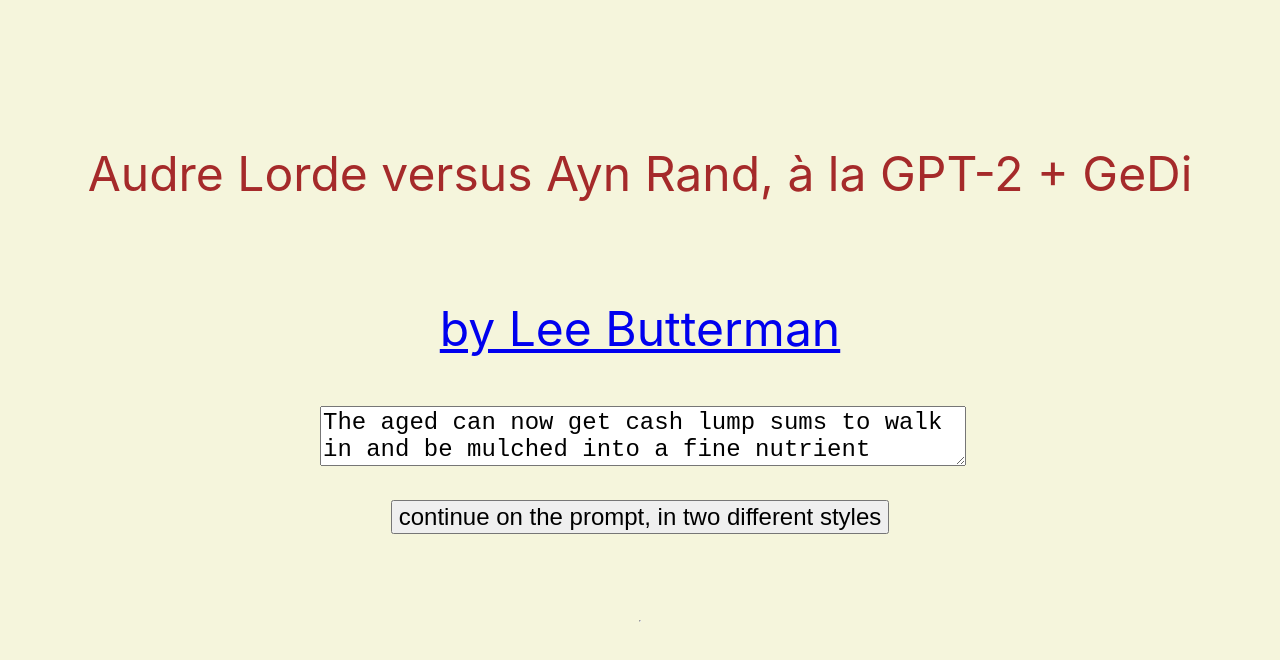
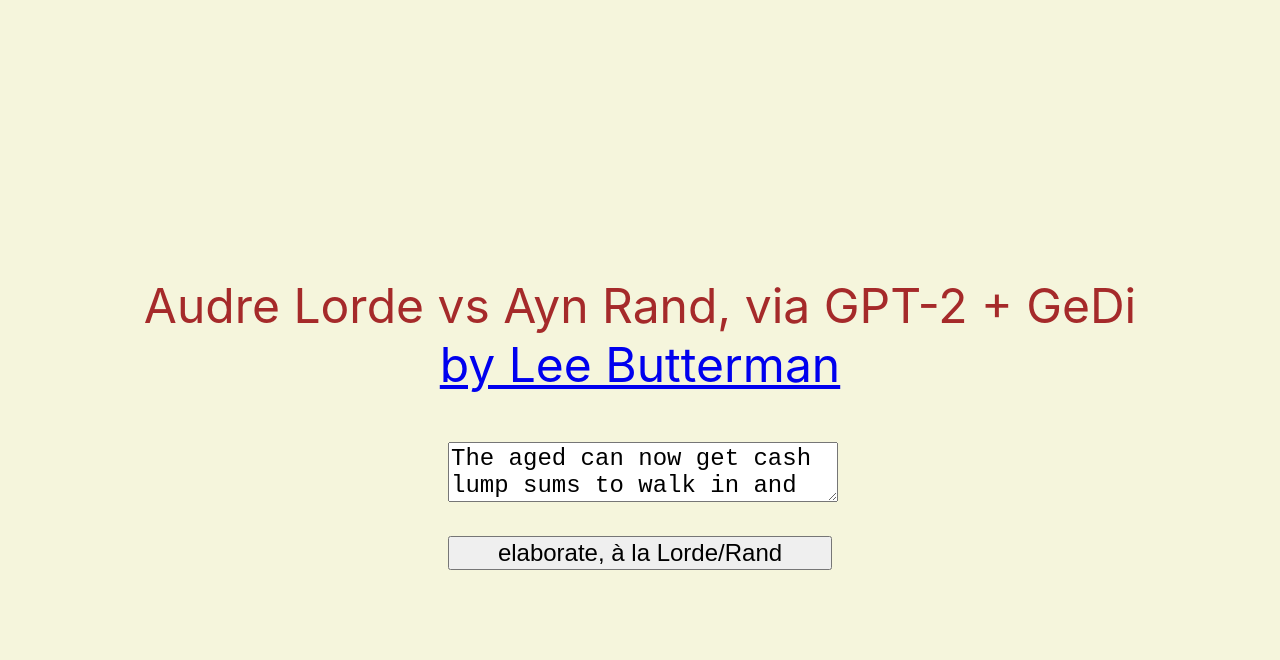
Before and after one commit to lsb/lorde-vs-rand, a React (Create React App) app: page / in a window 1280 px wide. Shown: the top 660 px of the page. Built offline with nearby package versions, Linux system fonts and the light colour scheme.

Commit message:
fixes for narrow windows

```diff
--- a/src/App.css
+++ b/src/App.css
@@ -15,14 +15,12 @@
 
 textarea, input {
   font-size: 0.25in;
-}
-
-textarea {
   width: 100%
 }
 
-form {
-  width: 50%
+form, .prompt {
+  min-width: 4in;
+  max-width: 75%;
 }
 
 iframe {
@@ -30,5 +28,5 @@
 }
 
 .prompt {
-  width: 50vmin;
+  margin-top: 1em;
 }
--- a/src/App.js
+++ b/src/App.js
@@ -13,15 +13,14 @@
     return (!this.state) ? "loading" : (
       <div className="App">
         <header className="App-header">
-          <p>Audre Lorde versus Ayn Rand, à la GPT-2 + GeDi</p>
-          <p><a href="https://www.leebutterman.com/2020/11/01/lorde-versus-rand.html">by Lee Butterman</a></p>
+          <p>Audre Lorde vs Ayn Rand, via GPT-2 + GeDi<br/><a href="https://www.leebutterman.com/2020/11/01/lorde-versus-rand.html">by Lee Butterman</a></p>
           <form onSubmit={e => {this.setState({prompt: this.state.localprompt || "", apicall: true}); e.preventDefault()}} >
             <textarea value={this.state.localprompt} onChange={e => this.setState({localprompt: e.target.value})} />
             <br/>
-            <input type="submit" value="continue on the prompt, in two different styles" />
-          </form><br/><hr/><br/>
+            <input type="submit" value="elaborate, à la Lorde/Rand" />
+          </form>
           {
-            this.state.apicall ? (<div class="prompt">Audre Lorde:<br/><iframe src={apicall({prompt: this.state.prompt, code: 0})} /><hr/>Ayn Rand:<br/><iframe src={apicall({prompt: this.state.prompt, code: 1})} /></div>) : ""
+            this.state.apicall ? (<div className="prompt">à la Audre Lorde:<br/><iframe title="lorde" src={apicall({prompt: this.state.prompt, code: 0})} /><hr/>à la Ayn Rand:<br/><iframe title="rand" src={apicall({prompt: this.state.prompt, code: 1})} /></div>) : ""
           }
         </header>
       </div>
```
